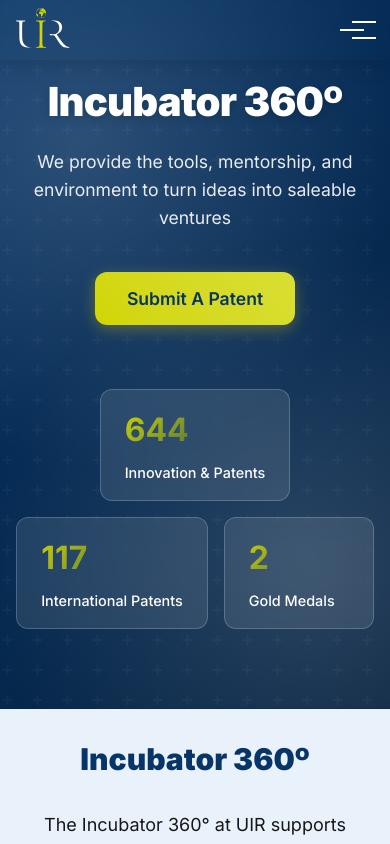
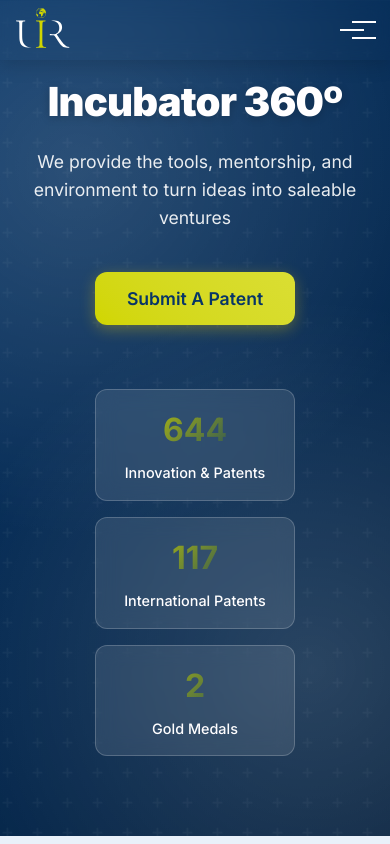
Before and after one commit to yahya-mdarhri/cie_market_frontend, a React (Vite) app: page /incubator in a window 390 px wide. Shown: the top 844 px of the page. Built offline with nearby package versions, Linux system fonts and the light colour scheme.

Commit message:
feat: feat create an isolated component for stats and improve resposive

```diff
--- a/src/components/ui/Landing/Hero/Hero.css
+++ b/src/components/ui/Landing/Hero/Hero.css
@@ -147,46 +147,6 @@
 	border-color: rgba(255, 255, 255, 0.3);
 }
 
-.hero-stats {
-	display: flex;
-	width: 50%;
-	margin-top: 1rem;
-	gap: 2rem;
-	justify-content: center;
-	flex-wrap: wrap;
-}
-
-.stat-card {
-	background: var(--card-color1);
-	backdrop-filter: blur(10px);
-	padding: 1rem;
-	border: 1px solid var(--card-color2);
-	transition: transform 0.3s ease, box-shadow 0.3s ease;
-	border-radius: 12px;
-	min-width: 350px;
-}
-
-.stat-card:hover {
-	transform: translateY(-5px);
-	box-shadow: 0 10px 20px rgba(0, 0, 0, 0.1);
-}
-
-.stat-value {
-	font-size: 2.5rem;
-	font-weight: 700;
-	color: var(--secondary-color);
-	margin-bottom: 0.5rem;
-	background: linear-gradient(-45deg, var(--primary-color), var(--secondary-color));
-	-webkit-background-clip: text;
-	-webkit-text-fill-color: transparent;
-}
-
-.stat-label {
-	font-size: 1.2rem;
-	font-weight: 500;
-	color: var(--white);
-}
-
 @keyframes gradientShift {
 	0% { background-position: 0% 0%; }
 	50% { background-position: 100% 100%; }
--- a/src/components/ui/Landing/Hero/Hero.tsx
+++ b/src/components/ui/Landing/Hero/Hero.tsx
@@ -1,5 +1,6 @@
 import { HeroProps } from "@layouts/LandingLayout/LandingLayout";
 import "./Hero.css";
+import Stats from "@components/ui/Landing/Stats/Stats";
 
 function Hero({props}: { props: HeroProps }) {
 	return (
@@ -20,14 +21,7 @@ function Hero({props}: { props: HeroProps }) {
 					</div>
 				</div>
 					{props.stats && (
-						<div className="hero-stats">
-							{Object.entries(props.stats).map(([key, stat]) => (
-								<div key={key} className="stat-card">
-									<div className="stat-value">{stat.value}</div>
-									<div className="stat-label">{stat.name}</div>
-								</div>
-							))}
-						</div>
+						<Stats statsData={props.stats} />
 					)}
 			</div>
 		</section>
--- a/src/components/ui/Landing/Stats/Stats.css
+++ b/src/components/ui/Landing/Stats/Stats.css
@@ -1,31 +1,75 @@
 
-.info_center {
+.hero-stats {
 	display: flex;
-	/* gap: 15px; */
 	width: 50%;
-	margin-top: 7px;
-	font-size: 20px;
-	background-color: var(--primary-color);
-	justify-content: space-between;
+	margin-top: 1rem;
+	gap: 2rem;
+	justify-content: center;
+	flex-wrap: wrap;
+}
+
+.stat-card {
+	background: var(--card-color1);
+	backdrop-filter: blur(10px);
+	padding: 1rem;
+	border: 1px solid var(--card-color2);
+	transition: transform 0.3s ease, box-shadow 0.3s ease;
+	border-radius: 12px;
+	min-width: 350px;
+}
+
+.stat-card:hover {
+	transform: translateY(-5px);
+	box-shadow: 0 10px 20px rgba(0, 0, 0, 0.1);
+}
+
+.stat-value {
+	font-size: 2.5rem;
+	font-weight: 700;
+	color: var(--secondary-color);
+	margin-bottom: 0.5rem;
+	background: linear-gradient(-45deg, var(--primary-color), var(--secondary-color));
+	-webkit-background-clip: text;
+	-webkit-text-fill-color: transparent;
+}
+
+.stat-label {
+	font-size: 1.2rem;
+	font-weight: 500;
 	color: var(--white);
 }
-.info_center {
-  padding: 16px;
-  border-radius: 8px;
-  text-align: center;
+
+@media (max-width: 1200px) {
+	.hero-stats {
+		width: 100%;
+		flex-direction: row;
+		gap: 1rem;
+		flex-wrap: wrap;
+	}
+
+	.stat-card {
+		min-width: 200px;
+		margin-top: 0;
+		text-align: center;
+	}
 }
 
-.info-cards {
-	display: flex;
-	z-index: 2;
-	justify-content: center;
+@media (max-width: 768px) {
+	.hero-stats {
+		gap: 1rem;
+		margin-top: 2rem;
+	}
+
+	.stat-card {
+		min-width: 200px;
+		padding: 1rem 1.5rem;
+	}
+
+	.stat-value {
+		font-size: 2rem;
+	}
+
+	.stat-label {
+		font-size: 0.9rem;
+	}
 }
-
-.info-card h2 {
-  font-size: 2rem;
-  margin-bottom: 8px;
-}
-
-.info-card p {
-  font-size: 1rem;
-}
--- a/src/components/ui/Landing/Stats/Stats.tsx
+++ b/src/components/ui/Landing/Stats/Stats.tsx
@@ -1,17 +1,15 @@
 import { StatsItemsType } from "@layouts/LandingLayout/LandingLayout";
 import "./Stats.css";
 
-function Stats({statsData}: {statsData: StatsItemsType}) { // i will pass the stats as props later
+function Stats({ statsData }: { statsData: StatsItemsType }) { // i will pass the stats as props later
 	return (
-		<div className="info-cards">
-			<div className="info_center">
-				{Object.keys(statsData).map((key) => (
-				<div className="info-card">
-					<h2>{statsData[key].value}</h2>
-					<p>{statsData[key].name}</p>
+		<div className="hero-stats">
+			{Object.entries(statsData).map(([key, stat]) => (
+				<div key={key} className="stat-card">
+					<div className="stat-value">{stat.value}</div>
+					<div className="stat-label">{stat.name}</div>
 				</div>
-				))}
-			</div>
+			))}
 		</div>
 	);
 }
```
